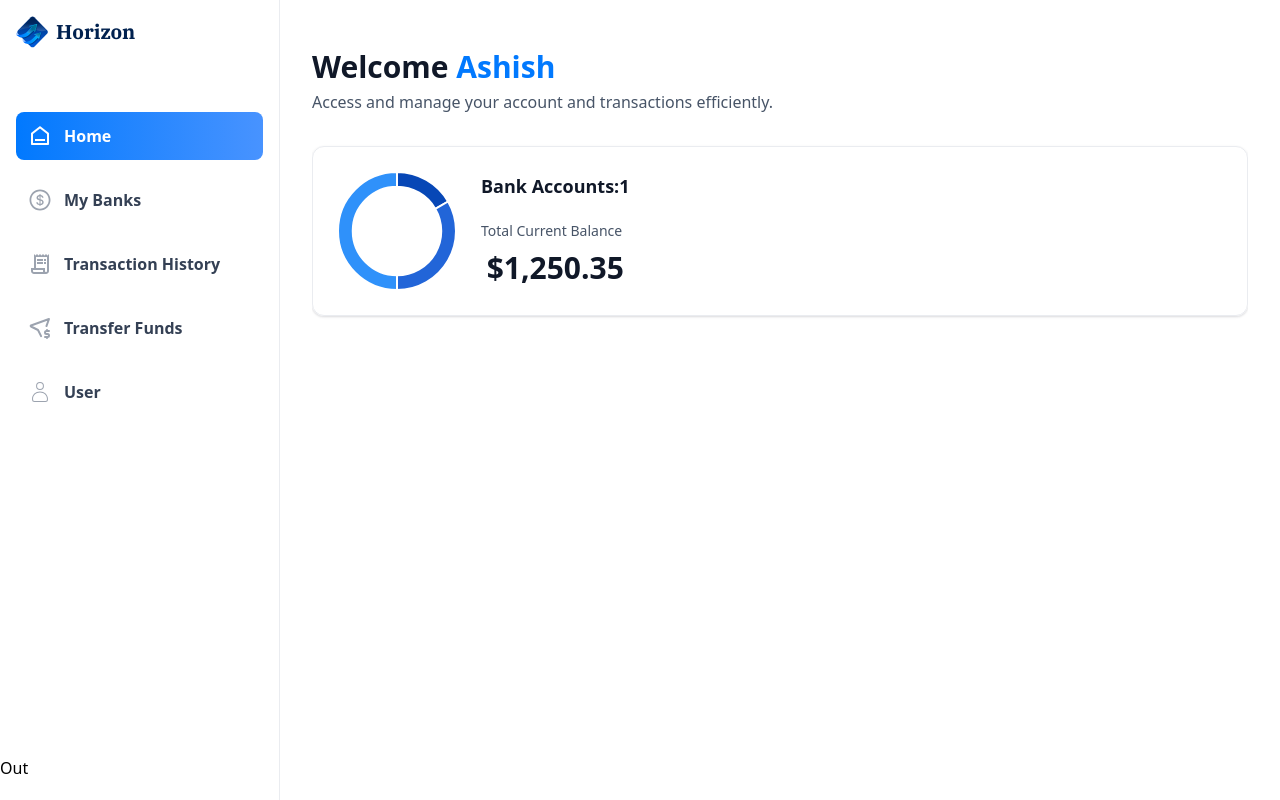
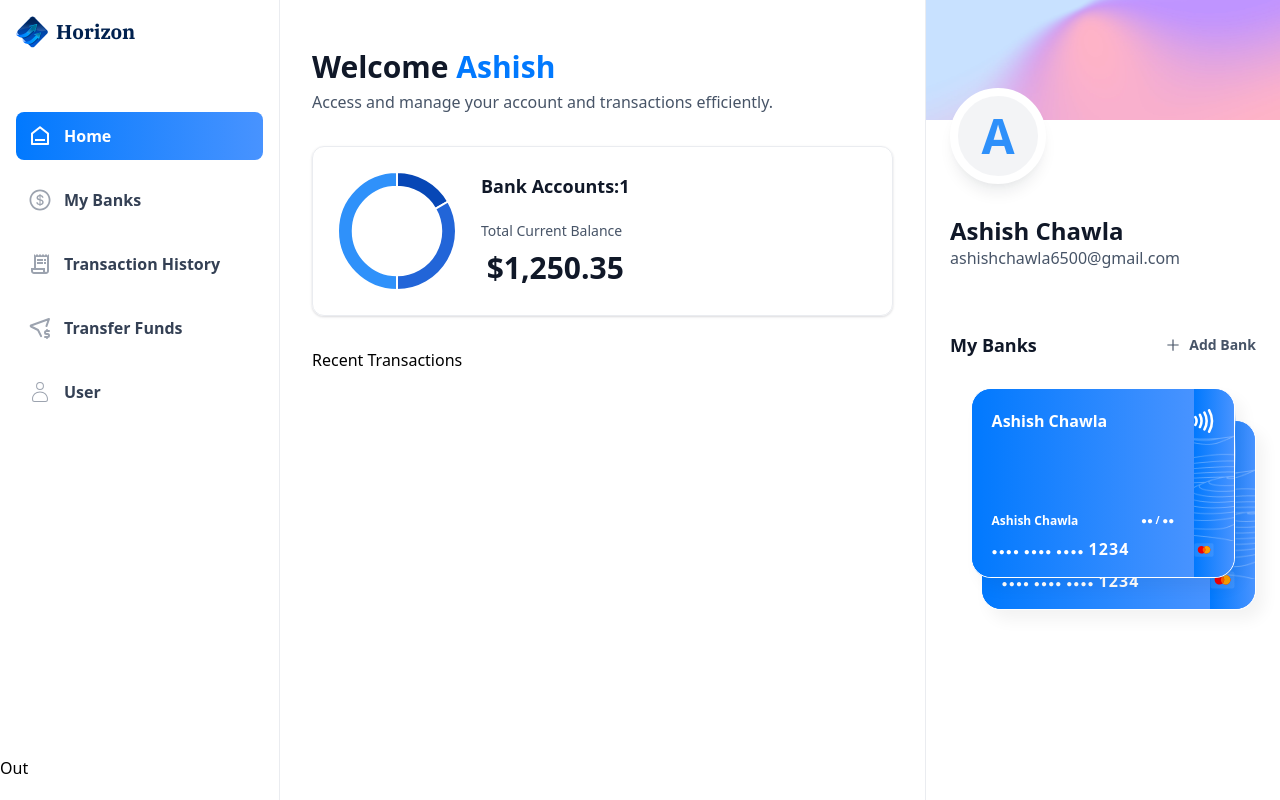
Before and after one commit to ErAshishChawla/banking-system, a Next.js app: page /main in a window 1280 px wide. Built offline with nearby package versions, Linux system fonts and the light colour scheme.

Commit message:
Implement Complete Layout and Add Remaining Routes

```diff
--- /dev/null
+++ b/app/main/my-banks/page.tsx
@@ -0,0 +1,7 @@
+import React from "react";
+
+function Page() {
+  return <div>Page</div>;
+}
+
+export default Page;
--- a/app/main/page.tsx
+++ b/app/main/page.tsx
@@ -1,14 +1,20 @@
 import HeaderBox from "@/components/HeaderBox";
+import RightSidebar from "@/components/RightSidebar";
 import TotalBalanceBox from "@/components/TotalBalanceBox";
 import { ScrollArea } from "@/components/ui/scroll-area";
 import React from "react";
 
 function Page() {
-  const loggedIn = { firstName: "Ashish" };
+  const loggedIn = {
+    firstName: "Ashish",
+    lastName: "Chawla",
+    email: "ashishchawla6500@gmail.com",
+  };
   return (
-    <section className="w-full h-full">
-      <ScrollArea className="w-full h-full px-5 sm:px-8 py-7 lg:py-12">
-        <div className="w-full flex flex-col gap-8">
+    <section className="w-full h-full flex overflow-x-auto">
+      <div className="flex-1 h-full">
+        <ScrollArea className="w-full h-full">
+          <div className="w-full flex flex-col gap-8 px-5 sm:px-8 py-7 lg:py-12">
             <header className="home-header">
               <HeaderBox
                 type="greeting"
@@ -23,8 +29,14 @@ function Page() {
                 totalCurrentBalance={1250.35}
               />
             </header>
+
+            <div>Recent Transactions</div>
           </div>
         </ScrollArea>
+      </div>
+      <div className="w-[355px] h-full hidden xl:block">
+        <RightSidebar user={loggedIn} transactions={[]} banks={[{}, {}]} />
+      </div>
     </section>
   );
 }
--- /dev/null
+++ b/app/main/payment-transfer/page.tsx
@@ -0,0 +1,7 @@
+import React from "react";
+
+function Page() {
+  return <div>Page</div>;
+}
+
+export default Page;
--- /dev/null
+++ b/app/main/transaction-history/page.tsx
@@ -0,0 +1,7 @@
+import React from "react";
+
+function Page() {
+  return <div>Page</div>;
+}
+
+export default Page;
--- /dev/null
+++ b/components/BankCard.tsx
@@ -0,0 +1,59 @@
+import React from "react";
+import Link from "next/link";
+import { formatAmount } from "@/lib/utils";
+import Image from "next/image";
+
+function BankCard({ account, userName, showBalance = true }: CreditCardProps) {
+  return (
+    <div className="flex flex-col">
+      <Link href={"/"} className="bank-card">
+        <div className="bank-card_content">
+          <div>
+            <h1 className="text-16 font-semibold text-white">
+              {account?.name || userName}
+            </h1>
+            {showBalance && (
+              <p className="font-ibm-plex-serif font-black text-white">
+                {formatAmount(account?.currentBalance || 0)}
+              </p>
+            )}
+          </div>
+
+          <article className="flex flex-col gap-2">
+            <div className="flex justify-between">
+              <h1 className="text-12 font-semibold text-white">{userName}</h1>
+              <h2 className="text-10 font-semibold text-white">
+                &#9679;&#9679; / &#9679;&#9679;
+              </h2>
+            </div>
+            <p className="text-10 font-semibold tracking-[1.1px] text-white">
+              &#9679;&#9679;&#9679;&#9679; &#9679;&#9679;&#9679;&#9679;
+              &#9679;&#9679;&#9679;&#9679;{" "}
+              <span className="text-16">{account?.mask || 1234}</span>
+            </p>
+          </article>
+        </div>
+        <div className="bank-card_icon">
+          <Image src="/icons/Paypass.svg" width={20} height={20} alt="pay" />
+          <Image
+            src="/icons/mastercard.svg"
+            width={45}
+            height={32}
+            alt="mastercard"
+            className="ml-5"
+          />
+        </div>
+
+        <Image
+          src="/icons/lines.png"
+          width={316}
+          height={190}
+          alt="lines"
+          className="absolute top-0 left-0"
+        />
+      </Link>
+    </div>
+  );
+}
+
+export default BankCard;
--- a/components/MobileNav.tsx
+++ b/components/MobileNav.tsx
@@ -18,6 +18,7 @@ import { ScrollArea } from "@/components/ui/scroll-area";
 
 import { cn } from "@/lib/utils";
 import { sidebarLinks } from "@/constants";
+import { sanitizePath } from "@/lib/utils";
 
 function MobileNav() {
   const pathname = usePathname();
@@ -71,8 +72,12 @@ function MobileNav() {
             <ScrollArea className="w-full h-[calc(100%_-_4rem)]">
               <div className="w-full h-full flex px-4 flex-col gap-2 pt-12">
                 {sidebarLinks.map(({ route, label, Icon }) => {
+                  const sanitizedRoute = sanitizePath(route);
+                  const sanitizedPathname = sanitizePath(pathname);
                   const isActive =
-                    pathname === route || pathname.startsWith(route);
+                    sanitizedRoute === sanitizedPathname ||
+                    (sanitizedRoute &&
+                      sanitizedPathname.startsWith(sanitizedRoute));
                   return (
                     <Link
                       href={route}
--- /dev/null
+++ b/components/RightSidebar.tsx
@@ -0,0 +1,78 @@
+import React from "react";
+import Link from "next/link";
+
+import { AiOutlinePlus } from "react-icons/ai";
+import { ScrollArea } from "@/components/ui/scroll-area";
+import BankCard from "./BankCard";
+
+function RightSidebar({ user, transactions, banks }: RightSidebarProps) {
+  return (
+    <aside className="w-full h-full flex-col border-l border-gray-200">
+      <ScrollArea className="w-full h-full">
+        <div className="w-full h-full">
+          <section className="flex flex-col pb-8">
+            <div className="profile-banner" />
+            <div className="profile">
+              <div className="profile-img">
+                <span className="text-5xl font-bold text-blue-500">
+                  {user.firstName?.[0] || "G"}
+                </span>
+              </div>
+              <div className="profile-details">
+                <h1 className="profile-name">
+                  {user?.firstName} {user?.lastName ? user.lastName : ""}
+                </h1>
+                <p className="profile-email">
+                  {user?.email || "guest@example.com"}
+                </p>
+              </div>
+            </div>
+          </section>
+
+          <section className="banks">
+            <div className="flex w-full justify-between">
+              <h2 className="header-2">My Banks</h2>
+              <Link href="/" className="flex items-center gap-2">
+                <div className="flex justify-center items-center">
+                  <AiOutlinePlus className="w-4 h-4 text-gray-600" />
+                </div>
+                <h2 className="text-14 font-semibold text-gray-600">
+                  Add Bank
+                </h2>
+              </Link>
+            </div>
+
+            {banks?.length > 0 && (
+              <div className="relative flex flex-1 flex-col items-center justify-center gap-5">
+                <div className="relative z-10">
+                  <BankCard
+                    key={banks[0]?.$id}
+                    account={banks[0]}
+                    userName={`${user?.firstName || "Guest"} ${
+                      user.lastName ? user.lastName : ""
+                    }`}
+                    showBalance={false}
+                  />
+                </div>
+                {banks[1] && (
+                  <div className="absolute right-0 top-8 z-0 w-[90%]">
+                    <BankCard
+                      key={banks[1]?.$id}
+                      account={banks[1]}
+                      userName={`${user?.firstName || "Guest"} ${
+                        user.lastName ? user.lastName : ""
+                      }`}
+                      showBalance={false}
+                    />
+                  </div>
+                )}
+              </div>
+            )}
+          </section>
+        </div>
+      </ScrollArea>
+    </aside>
+  );
+}
+
+export default RightSidebar;
--- a/components/SideBar.tsx
+++ b/components/SideBar.tsx
@@ -8,7 +8,7 @@ import { usePathname } from "next/navigation";
 import { ScrollArea } from "@/components/ui/scroll-area";
 
 import { sidebarLinks } from "@/constants";
-import { cn } from "@/lib/utils";
+import { cn, sanitizePath } from "@/lib/utils";
 
 function SideBar() {
   const pathname = usePathname();
@@ -37,7 +37,12 @@ function SideBar() {
         <ScrollArea className="w-full h-full">
           <div className="w-full h-full flex px-4 flex-col gap-4 pt-12 items-center">
             {sidebarLinks.map(({ route, label, Icon }) => {
-              const isActive = pathname === route || pathname.startsWith(route);
+              const sanitizedRoute = sanitizePath(route);
+              const sanitizedPathname = sanitizePath(pathname);
+              const isActive =
+                sanitizedRoute === sanitizedPathname ||
+                (sanitizedRoute &&
+                  sanitizedPathname.startsWith(sanitizedRoute));
               return (
                 <Link
                   href={route}
--- a/lib/utils.ts
+++ b/lib/utils.ts
@@ -193,3 +193,5 @@ export const getTransactionStatus = (date: Date) => {
 
   return date > twoDaysAgo ? "Processing" : "Success";
 };
+
+export const sanitizePath = (path: string) => path.replace(/^\/main/, "");
```
Lines whose indentation alone changed are shown as unchanged.
